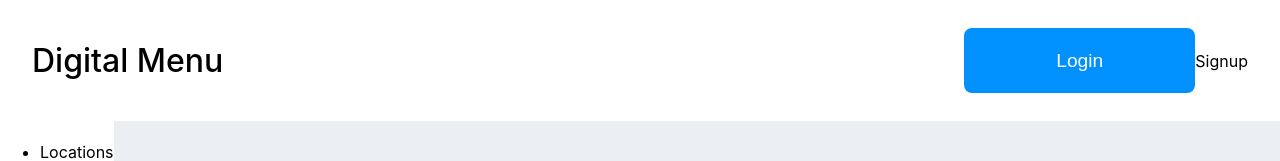
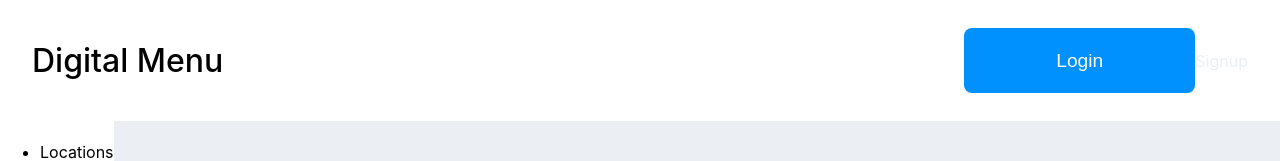
Before and after one commit to AwesomeZaidi/Digital-Menu-Frontend, a React (Create React App) app: page /restaurant/1/locations in a window 1280 px wide. Shown: the top 161 px of the page. Built offline with nearby package versions, Linux system fonts and the light colour scheme.

Commit message:
navbar, buttons edited

```diff
--- a/src/components/Buttons/Add.js
+++ b/src/components/Buttons/Add.js
@@ -4,7 +4,7 @@ import { Link } from 'react-router-dom';
 export default class Add extends Component {
     render() {
         return (
-            <Link to='/addLocation'>Add {this.props.title}</Link>
+            <button className='btn_primary'><Link to='/addLocation'>Add {this.props.title}</Link></button>
         );
     };
 };
--- a/src/components/Buttons/Edit.js
+++ b/src/components/Buttons/Edit.js
@@ -6,7 +6,7 @@ export default class Edit extends Component {
     render() {
         const locationSpecificLink = `/location/${this.props.locationId}`;
         return (
-            <Link to={locationSpecificLink}>Edit {this.props.title}</Link>
+            <button className='btn_edit'><Link to={locationSpecificLink}>Edit {this.props.title}</Link></button>
         );
     };
 };
--- a/src/components/NavBar/navbar.js
+++ b/src/components/NavBar/navbar.js
@@ -11,7 +11,7 @@ class NavBar extends Component {
                     <h1>Digital Menu</h1>
                     { this.props.user ?
                     <div>
-                        <button className='cursor' onClick={this.props.logout}>Logout</button>
+                        <p className='cursor' onClick={this.props.logout}>Logout</p>
                     </div>
                     :
                     <div>
--- a/src/styles/components/navbar.scss
+++ b/src/styles/components/navbar.scss
@@ -13,5 +13,8 @@ header {
             margin: 0;
             padding: 0;
         }
+        a {
+            color: $background;
+        }
     }
 }
```
